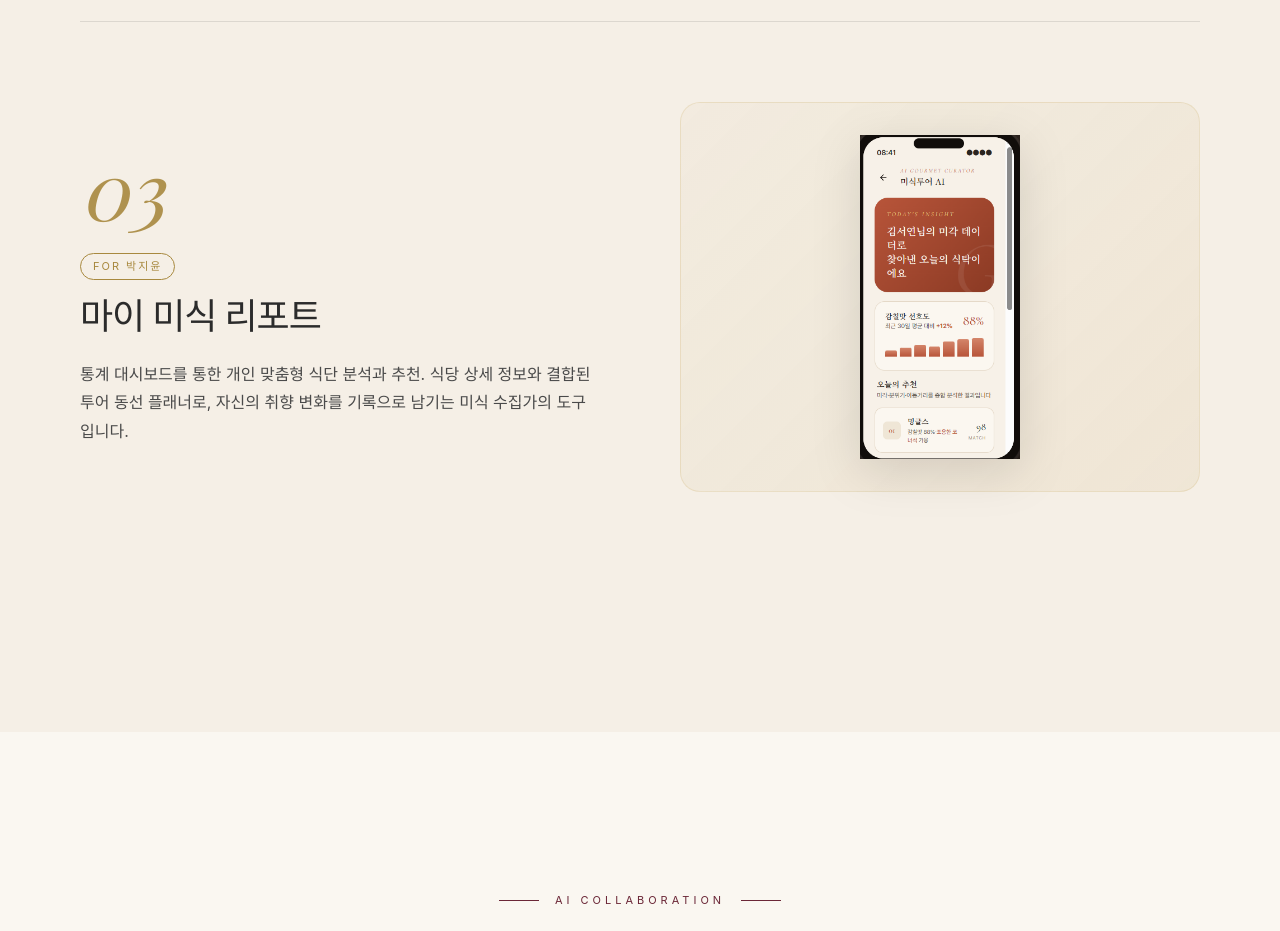
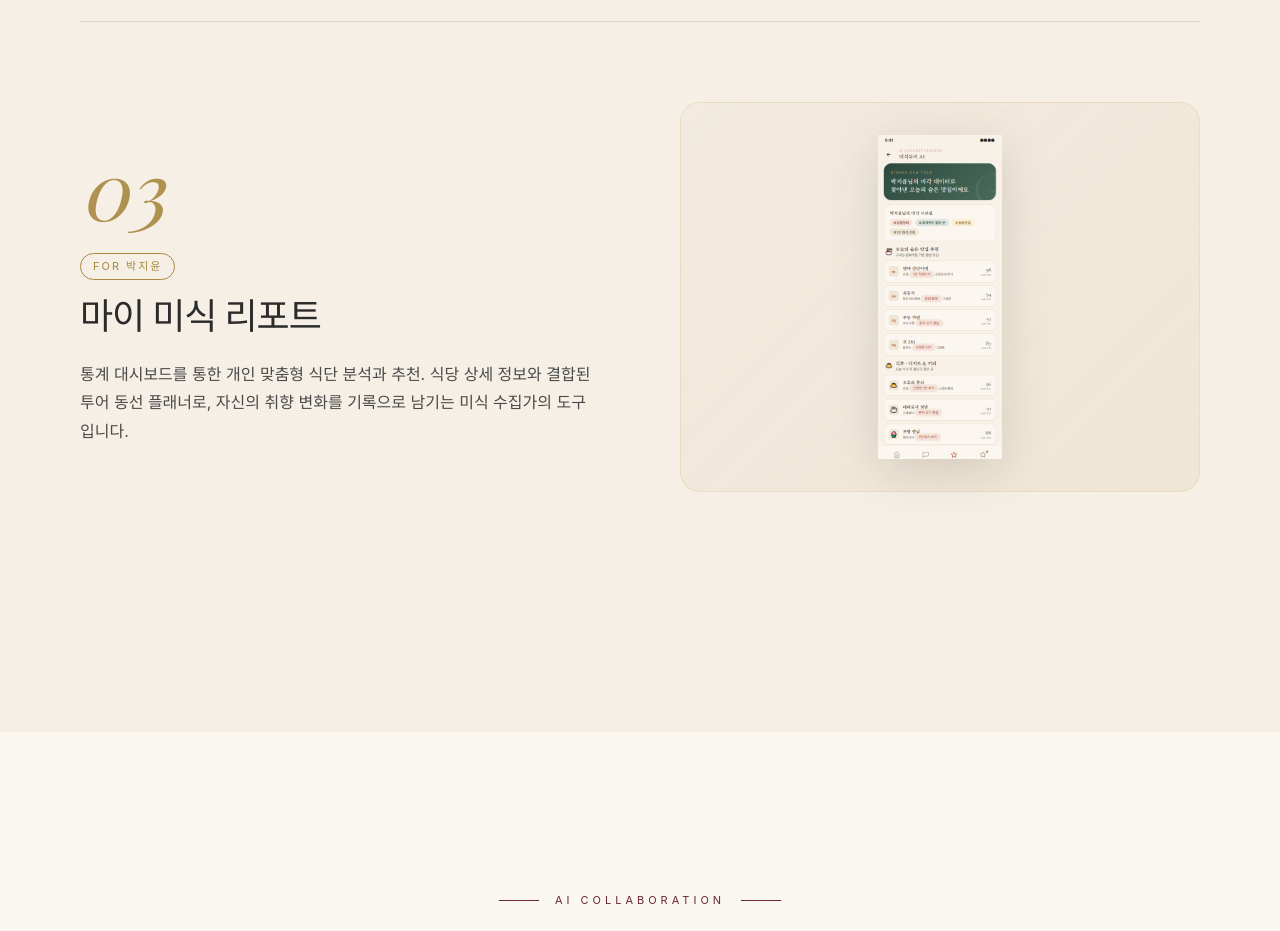
Before and after one commit to wlsgns9607-blip/plannet, a plain HTML site: page index.html in a window 1280 px wide. Shown: the part 6940-7871 px from the top of the page. Drawn offline with nearby package versions, Linux system fonts and the light colour scheme; a web font is replaced by a local one.

Commit message:
마이 미식 리포트 이미지 변경 (img_005 -> 082507)

```diff
--- a/index.html
+++ b/index.html
@@ -325,7 +325,7 @@
           </p>
         </div>
         <div class="feature-visual" aria-hidden="true">
-          <img src="img/img_005.png" alt="마이 미식 리포트" class="feature-visual-img">
+          <img src="img/082507.png" alt="마이 미식 리포트" class="feature-visual-img">
         </div>
       </article>
 
```
Also changed, not shown: img/082507.png (added), img/img_005.png (deleted).
